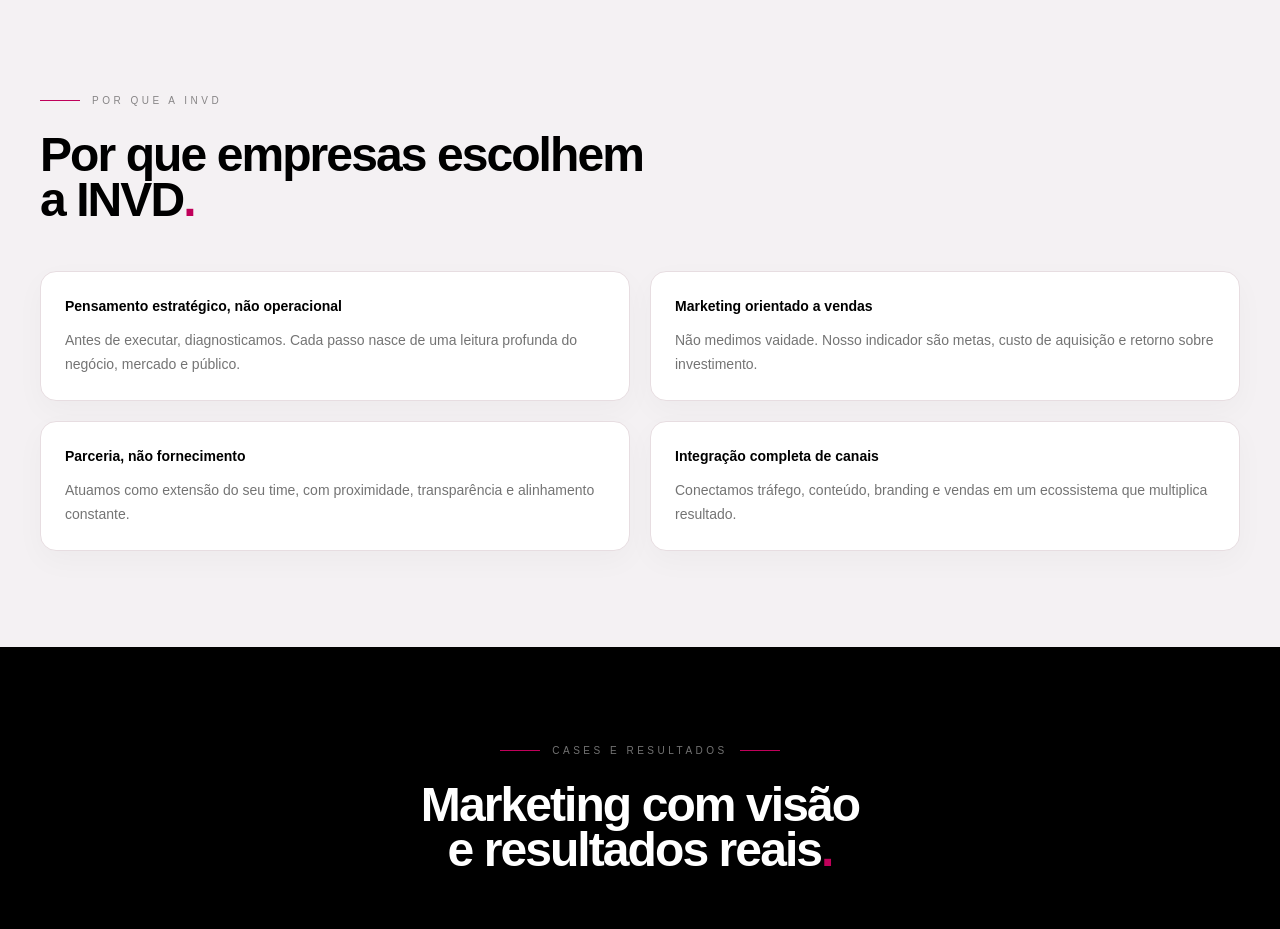
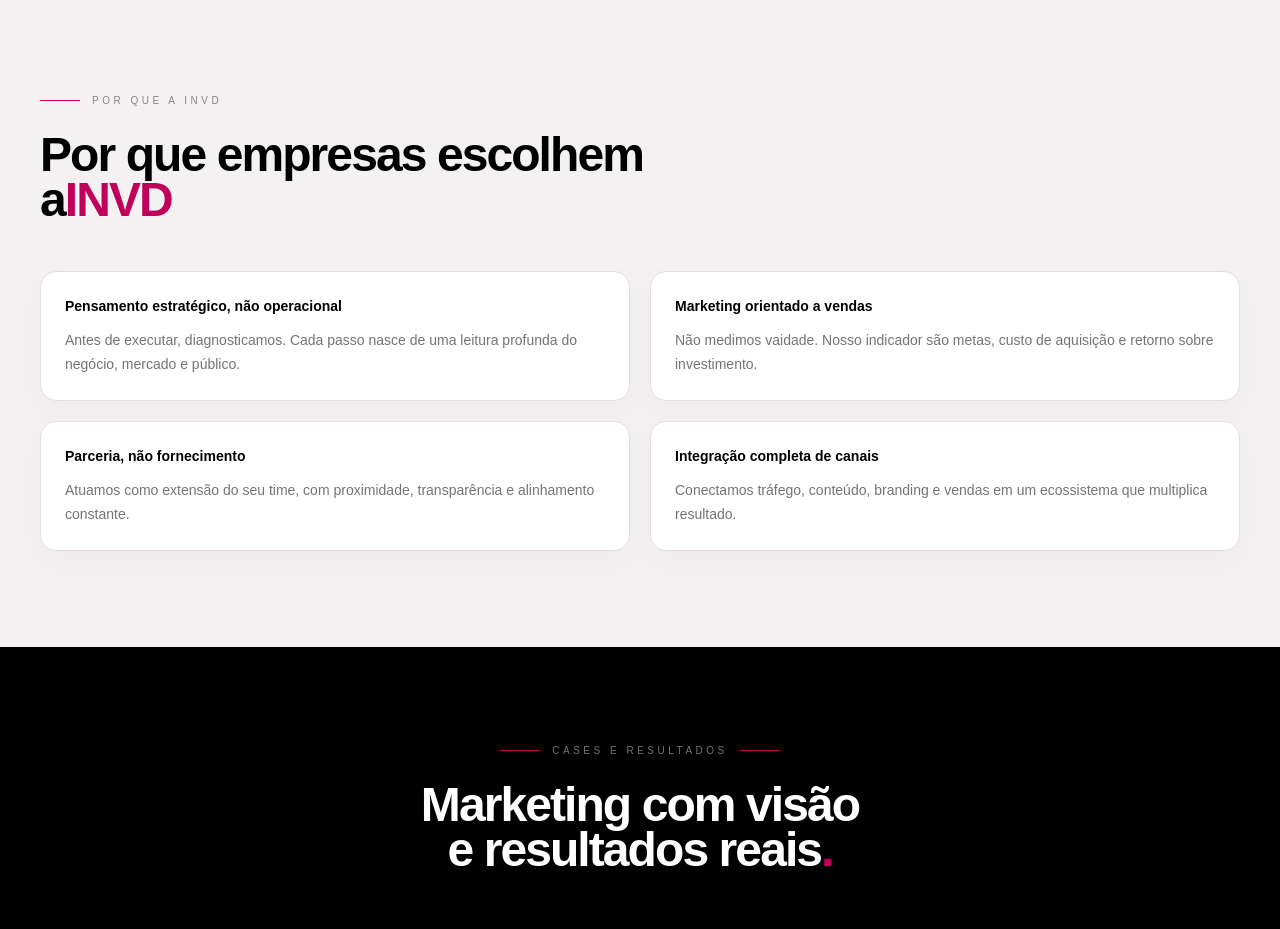
Before and after one commit to INVDGROUP/invd-site, a Next.js app: page / in a window 1280 px wide. Shown: the part 2300-3229 px from the top of the page. Built offline with nearby package versions, Linux system fonts and the light colour scheme.

Commit message:
Update page.tsx

```diff
--- a/app/page.tsx
+++ b/app/page.tsx
@@ -299,8 +299,8 @@
             <h2 className="text-4xl font-black leading-[0.95] tracking-[-0.04em] md:text-5xl">
               Por que empresas escolhem
               <br />
-              a INVD
-              <span className="text-[#C0005A]">.</span>
+              a
+              <span className="text-[#C0005A]">INVD</span>
             </h2>
           </div>
 
```
